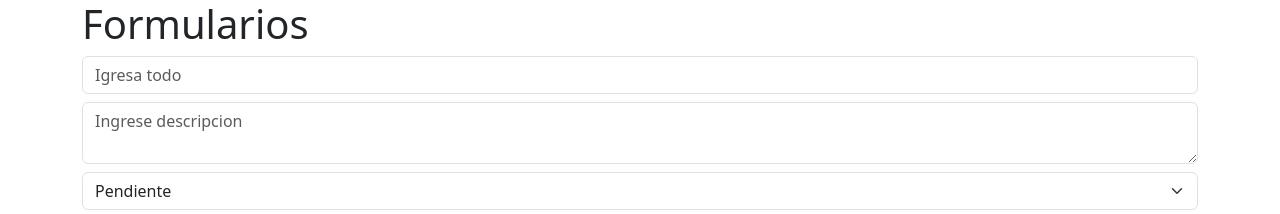
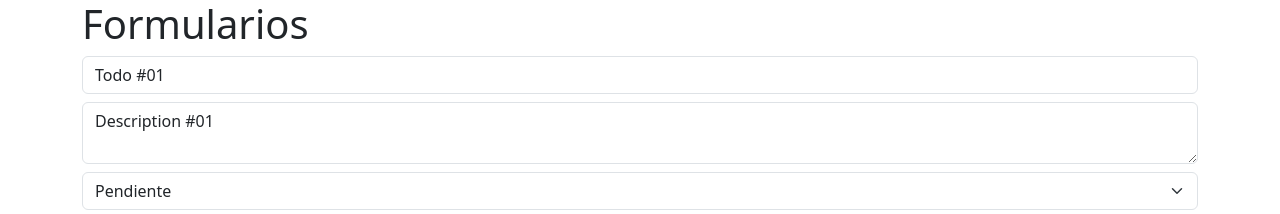
Before and after one commit to CarlosAncapi/FormulariosReact, a React (Vite) app: page / in a window 1280 px wide. Shown: the top 214 px of the page. Built offline with nearby package versions, Linux system fonts and the light colour scheme.

Commit message:
useState en formulario

```diff
--- a/src/components/Controlado.jsx
+++ b/src/components/Controlado.jsx
@@ -2,13 +2,15 @@ import { useState } from "react";
 
 const Controlado = () => {
 
-    const [title, setTitle ] = useState('');
-    const [description, setDescription ] = useState('');
-    const [state, setState ] = useState('');
+    const [todo,setTodo] = useState({
+        title: 'Todo #01',
+        description: 'Description #01',
+        state: 'pendiente'
+    })
 
     const handleSubmit = (e) => {
         e.preventDefault();
-        console.log(title, description, state);
+        console.log(todo.title, todo.description, todo.state);
 
     }
     return (
@@ -18,21 +20,21 @@ const Controlado = () => {
                 placeholder="Igresa todo"
                 className="form-control mb-2"
                 name="title"
-                value={title}
-                onChange={e => setTitle(e.target.value)}
+                value={todo.title}
+                onChange={e => setTodo({...todo, title: e.target.value})}
             />
             <textarea
                 className="form-control mb-2"
                 placeholder="Ingrese descripcion"
                 name="description"
-                value={description}
-                onChange={e => setDescription(e.target.value)}
+                value={todo.description}
+                onChange={e => setTodo({...todo, description: e.target.value})}
             />
             <select
                 className="form-select mb-2"
                 name="state"
-                value={state}
-                onChange={e => setState(e.target.value)}
+                value={todo.state}
+                onChange={e => setTodo({...todo, state: e.target.value})}
             >
                     <option  value="pendiente">Pendiente</option>
                     <option  value="completado">Completado</option>
```
